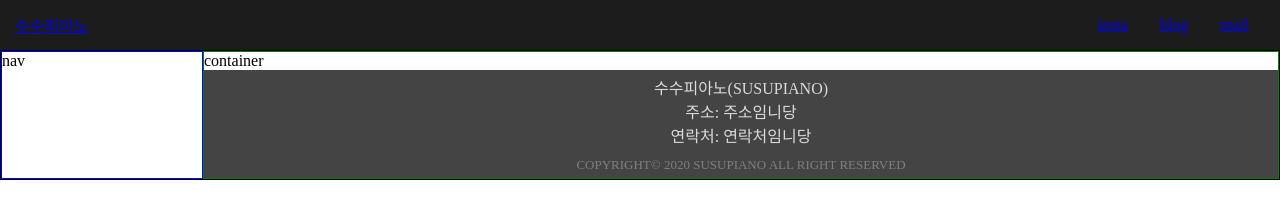
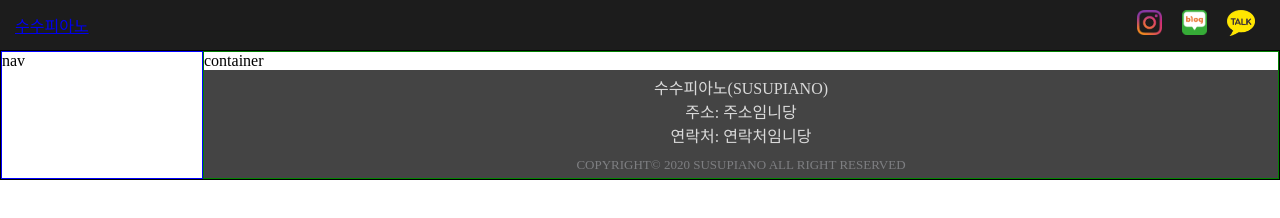
Before and after one commit to danielsychoo/toyproject-susupiano, a plain HTML site: page index.html in a window 1280 px wide. Drawn offline with Linux system fonts and the light colour scheme.

Commit message:
add img & a tag To header

```diff
--- a/index.html
+++ b/index.html
@@ -10,9 +10,9 @@
     <header id='idHeader'>
       <a id='idSmallLogo' href="#a">수수피아노</a>
       <div id='idsnsLogo'>
-        <a class='clsnsImg' href="#a">insta</a>
-        <a class='clsnsImg' href="#a">blog</a>
-        <a class='clsnsImg' href='#a'>mail</a>
+        <a class='clsnsImg' href="https://www.instagram.com/susupiano" target="_blank"><img src="../img/instaicon.png" alt="인스타그램" width="25"></a>
+        <a class='clsnsImg' href="https://blog.naver.com/susu_piano" target="_blank"><img src="../img/blogicon.png" alt="블로그" width="25"></a>
+        <a class='clsnsImg' href="https://open.kakao.com/o/szgBuK2b" target="_blank"><img src="../img/kakaoicon.png" alt="카카오톡" width="28"></a>
       </div>
     </header>
     <div id='idCenter'>
--- a/style.css
+++ b/style.css
@@ -18,7 +18,7 @@ body {
   justify-content: center;
 }
 .clsnsImg {
-  padding: 1px 16px;
+  padding: 1px 10px;
 }
 
 #idCenter {
```
Also changed, not shown: img/blogicon.png (added), img/instaicon.png (added), img/kakaoicon.png (added), img/mailicon.png (added).
